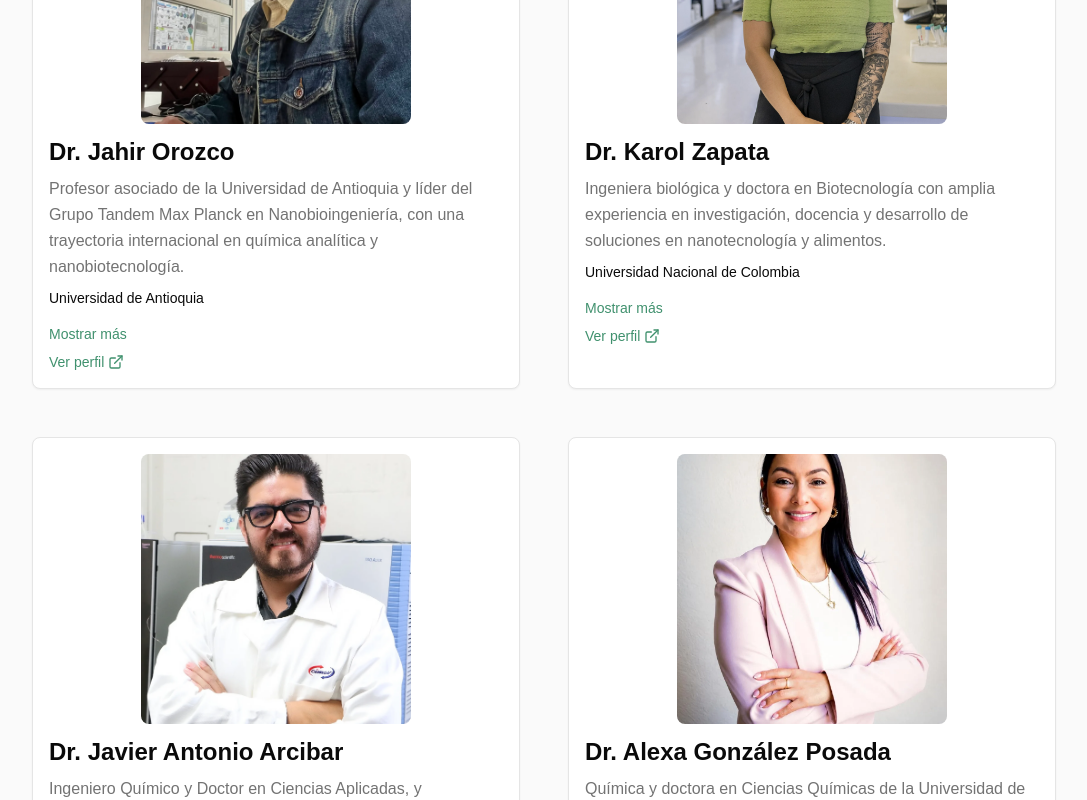
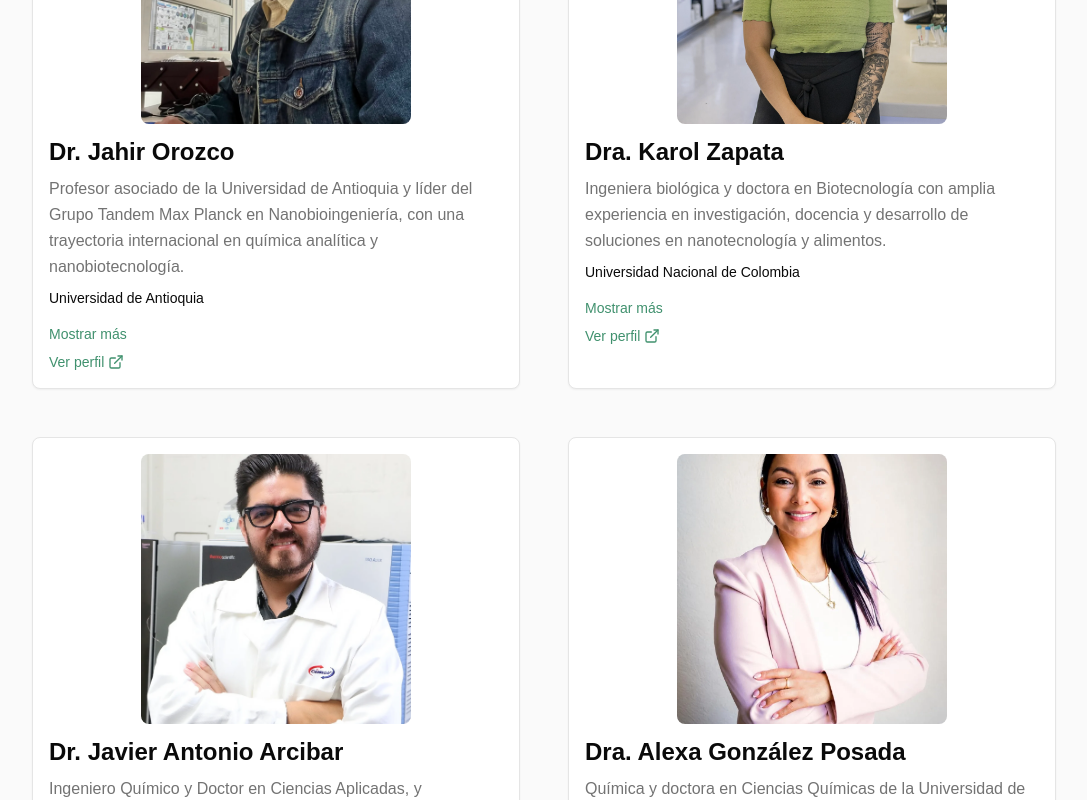
Before and after one commit to eli12gran/siqui, a Next.js app: page / in a window 1280 px wide. Shown: the part 3220-4020 px from the top of the page, without its empty margins (96-1183 px from the left). Built offline with nearby package versions, Linux system fonts and the light colour scheme.

Commit message:
fix: use feminine title "Dra." for female speakers
Update Karol Zapata and Alexa Gonzalez Posada to use "Dra." instead
of "Dr." to correctly reflect their gender.

```diff
--- a/components/sections/speakers.tsx
+++ b/components/sections/speakers.tsx
@@ -27,7 +27,7 @@ export function Speakers() {
                   link: "https://www.udea.edu.co/wps/portal/udea/web/inicio/investigacion/grupos-investigacion/max-planck/nanobioengineering/Contenido/asMenuLateral/members",
                 },
                 {
-                  name: "Dr. Karol Zapata",
+                  name: "Dra. Karol Zapata",
                   summary: "Ingeniera biológica y doctora en Biotecnología con amplia experiencia en investigación, docencia y desarrollo de soluciones en nanotecnología y alimentos.",
                   description: "Ingeniera Biológica, Magíster en Ciencia y Tecnología de Alimentos y Doctora en Biotecnología por la Universidad Nacional de Colombia. Es docente e investigadora de la Universidad Nacional de Colombia, con más de 15 años de experiencia en investigación y 9 años de experiencia docente, enfocada en nanotecnología, biotecnología, química de alimentos, materiales avanzados y formulación de proyectos. Su producción científica incluye 38 publicaciones, 28 ponencias nacionales e internacionales, 2 capítulo de libro y 2 patentes. Ha recibido 20 reconocimientos académicos y científicos, entre los que destacan el Premio Nacional L'Oréal-UNESCO \"Para las Mujeres en la Ciencia\" y el reconocimiento como una de los 100 Nuevos Líderes de Colombia 2025, distinciones que resaltan su aporte al desarrollo de la ciencia, la innovación y la formación de nuevas generaciones.",
                   institution: "Universidad Nacional de Colombia",
@@ -43,7 +43,7 @@ export function Speakers() {
                   link: "https://orcid.org/0000-0002-6826-8666"
                 },
                 {
-                  name: "Dr. Alexa González Posada",
+                  name: "Dra. Alexa González Posada",
                   summary: "Química y doctora en Ciencias Químicas de la Universidad de Antioquia, con trayectoria en investigación, docencia universitaria y gestión de proyectos técnico-científicos orientados a la industria.",
                   description: "Alexa González Posada es química y doctora en Ciencias Químicas de la Universidad de Antioquia. Cuenta con trayectoria en investigación, docencia universitaria y gestión de proyectos técnico-científicos orientados a la industria. Su trabajo se ha centrado en el estudio fisicoquímico de materiales y en el uso de técnicas analíticas aplicadas a la investigación, el desarrollo, la innovación y el control de calidad.\n\nActualmente se desempeña como representante de Ventas Consultivas y Proyectos en Cecoltec Services S.A.S., donde asesora a empresas de las industrias farmacéutica, cosmética, alimentaria, agroindustrial y de materiales. Su labor comprende la identificación de necesidades técnicas y la formulación de alternativas analíticas dirigidas al desarrollo de productos, la optimización de procesos y la toma de decisiones con fundamento científico.\n\nAsimismo, ha desarrollado una labor docente en el ámbito universitario, en la que articula su formación académica con el conocimiento adquirido en el entorno productivo. Desde este enfoque, promueve una visión aplicada de la química, destaca su estrecha relación con la industria y fomenta su uso para responder a desafíos concretos.",
                   institution: "Cecoltec Services S.A.S.",
```
